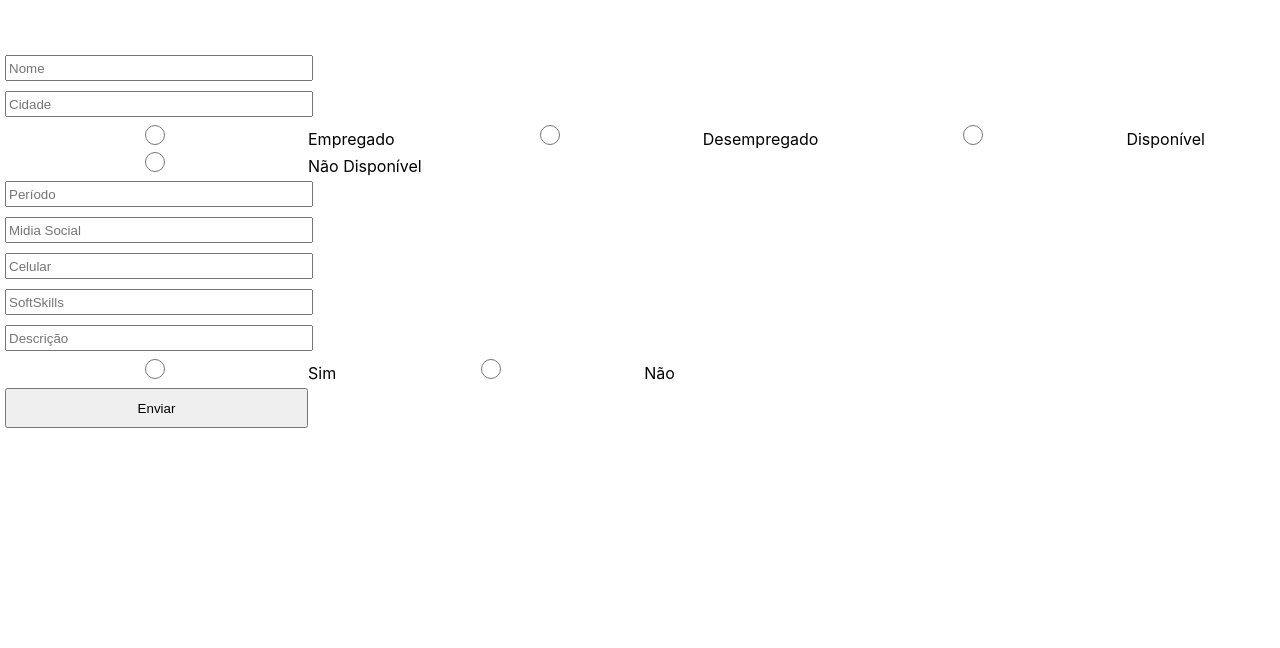
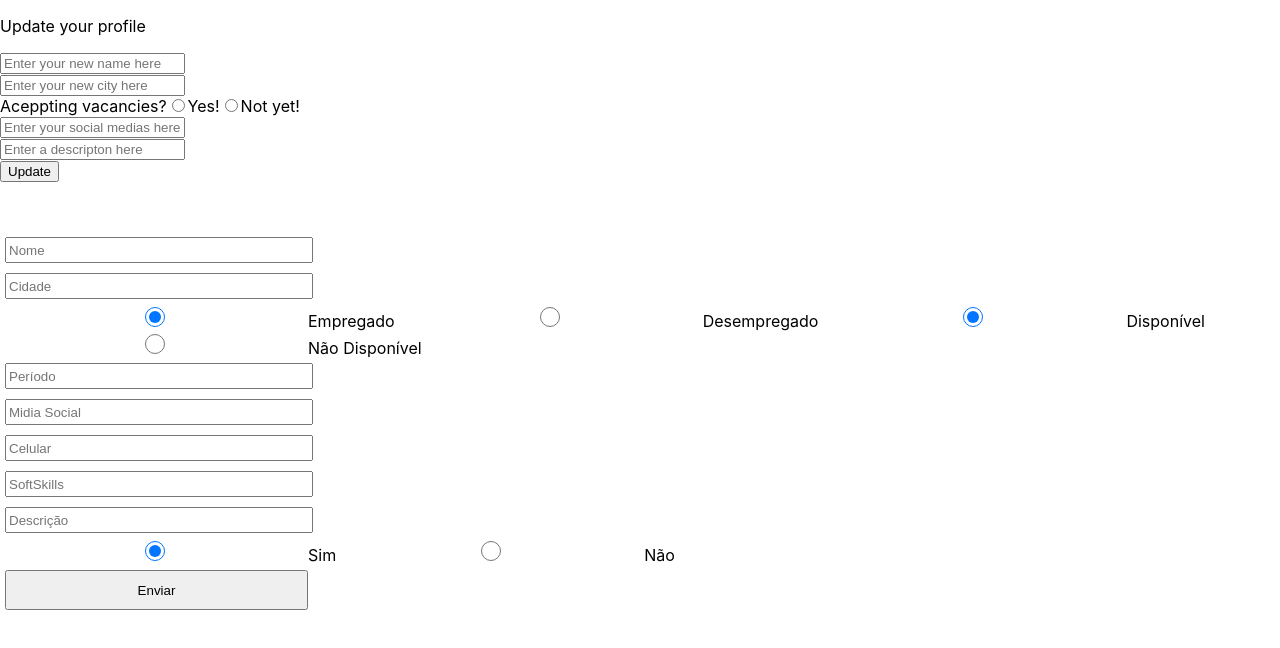
Before and after one commit to arv1983/Projeto-Panelinha-Colegio, a React (Create React App) app: page /users in a window 1280 px wide. Shown: the top 648 px of the page. Built offline with nearby package versions, Linux system fonts and the light colour scheme.

Commit message:
fix:(UpProfileDev)

```diff
--- a/src/App.js
+++ b/src/App.js
@@ -1,5 +1,6 @@
 
 import CreateProfileDev from './components/CreateProfileDev';
+import Routes from './routes';
 
 
 
@@ -8,8 +9,7 @@ function App() {
   return (
     <div className="App">
          <div>
-      <CreateProfileDev/>
-
+          <Routes/>
       </div>
 
 
--- a/src/components/CreateProfileDev/index.js
+++ b/src/components/CreateProfileDev/index.js
@@ -2,120 +2,130 @@ import * as yup from "yup";
 import { useForm } from "react-hook-form";
 import { yupResolver } from "@hookform/resolvers/yup";
 import { useState } from "react";
-import {Container} from "./styles"
+import { Container } from "./styles";
+import api from "../../services/api";
+import { User } from "../../providers/UserProvider";
 
-const CreateProfileDev= () => {
-  const token = useState(()=>{
+const CreateProfileDev = () => {
+  const { id } = User();
+  const token = useState(() => {
     const localToken = localStorage.getItem("token") || "";
-    if(!localToken){
+    if (!localToken) {
       return "";
     }
+    console.log(localToken)
     return JSON.parse(localToken);
 
-  })
-
-
-
+  });
 
   const schema = yup.object().shape({
-     name: yup.string().max(40).required(),
+    name: yup.string().max(100).required(),
     city: yup.string().max(20).required(),
-     have_job:yup.boolean("The value must be boolean")
+    have_job: yup
+      .boolean("The value must be boolean")
       .required("Required field")
       .nullable(),
-     avaliable_job:yup.boolean("The value must be boolean")
+    avaliable_job: yup
+      .boolean("The value must be boolean")
       .required("Required field")
       .nullable(),
     quarter: yup.string().max(1),
-     social_medias:yup.string().max(25),
-     cellPhone:yup.string().max(12).required(),
-     softSkills:yup.string(),
-     description:yup.string().max(400).required(),
-     is_coach:yup.boolean("The value must be boolean")
+    social_medias: yup.string().max(25),
+    cellPhone: yup.string().max(12).required(),
+    softSkills: yup.string(),
+    description: yup.string().max(400).required(),
+    is_coach: yup
+      .boolean("The value must be boolean")
       .required("Required field")
-     .nullable()
-
+      .nullable(),
   });
 
-  const{register,handleSubmit, formState:{errors}} = useForm({
-        // resolver:yupResolver(schema)
+  const {
+    register,
+    handleSubmit,
+    formState: { errors },
+  } = useForm({
+    resolver: yupResolver(schema),
   });
 
+  const handleCreate = (data) => {
+    api
+      .patch(`/users/${id}`, data, {
+        headers: {
+          Authorization: `Bearer ${token}`,
+        },
+      })
+      .then((res) => console.log(res)).catch((e) => console.log(e));
 
-const handleCreate=(data)=>{
-// api.patch("endereço", data, {headers:{
-//   Authorization: `Bearer ${token}`
-// }}).then(res=>console.log(res).catch(e=>console.log(e)));
-console.log(data);
-}
-
-
+  };
 
   return (
-    <>
     <Container>
-      <form onSubmit={handleSubmit(e=>console.log(e))}>
-
+      <form onSubmit={handleSubmit(handleCreate)}>
         <div>
-        <input {...register("name")} placeholder="Nome"/>
+          <input {...register("name")} placeholder="Nome" />
         </div>
 
         <div>
-        <input {...register("city")} placeholder="Cidade"/>
+          <input {...register("city")} placeholder="Cidade" />
         </div>
 
+        <input
+          {...register("have_job")}
+          type="radio"
+          value={true}
+          defaultChecked
+        />
+        <label>Empregado</label>
+        <input {...register("have_job")} type="radio" value={false} />
+        <label>Desempregado</label>
 
-        <input  {...register("have_job")}type="radio"  value="true" />
-         <label>Empregado</label>
-        <input   {...register("have_job")} type="radio" value="false"/>
-          <label >Desempregado</label>
-
-
-        <input  {...register("avaliable_job")}type="radio"  value="true" />
+        <input
+          {...register("avaliable_job")}
+          type="radio"
+          value={true}
+          defaultChecked
+        />
         <label>Disponível</label>
-        <input   {...register("avaliable_job")} type="radio" value="false"/>
-          <label >Não Disponível</label>
+        <input {...register("avaliable_job")} type="radio" value={false} />
+        <label>Não Disponível</label>
 
         <div>
-        <input {...register("quarter")} placeholder="Período"/>
+          <input {...register("quarter")} placeholder="Período" />
         </div>
 
         <div>
-        <input {...register("social_medias")} placeholder="Midia Social"/>
+          <input {...register("social_medias")} placeholder="Midia Social" />
         </div>
 
         <div>
-        <input {...register("cellPhone")} placeholder="Celular"/>
+          <input {...register("cellPhone")} placeholder="Celular" />
         </div>
 
         <div>
-        <input {...register("softSkills")} placeholder="SoftSkills"/>
+          <input {...register("softSkills")} placeholder="SoftSkills" />
         </div>
 
         <div>
-        <input {...register("description")} placeholder="Descrição"/>
+          <input {...register("description")} placeholder="Descrição" />
         </div>
 
-
-        <input  {...register("is_coach")}type="radio"  value="false"  />
+        <input
+          {...register("is_coach")}
+          type="radio"
+          value={true}
+          defaultChecked
+        />
         <label>Sim</label>
-        <input   {...register("is_coach")} type="radio" value="true"/>
-          <label >Não</label>
+        <input {...register("is_coach")} type="radio" value={false} />
+        <label>Não</label>
 
         <div>
           <button type="submit">Enviar </button>
         </div>
-
       </form>
     </Container>
-
-
-
-
-    </>
   );
 };
 
-
-
 export default CreateProfileDev;
--- a/src/components/Login/index.js
+++ b/src/components/Login/index.js
@@ -23,7 +23,7 @@ const Login = () => {
           JSON.stringify(response.data.accessToken)
         );
         console.log(jwt_decode(localStorage.getItem("token")).user_id);
-        setId(jwt_decode(localStorage.getItem("token")).user_id);
+        setId(jwt_decode(localStorage.getItem("token")).sub);
         history.push("/users");
       })
       .catch((e) => {
--- a/src/components/UpdateUserComp/index.js
+++ b/src/components/UpdateUserComp/index.js
@@ -38,7 +38,7 @@ const UpdateUserComp = () => {
           Authorization: `Bearer ${token}`,
         },
       })
-      .then((res) => console.log(res.data))
+      .then((res) => console.log(res))
       .catch((e) => console.log(e));
 
     reset();
--- a/src/routes/index.js
+++ b/src/routes/index.js
@@ -1,4 +1,5 @@
 import { Switch, Route } from "react-router-dom";
+import CreateProfileDev from "../components/CreateProfileDev";
 import Login from "../components/Login";
 import Register from "../components/Register";
 import UpdateUserComp from "../components/UpdateUserComp";
@@ -12,7 +13,9 @@ const Routes = () => {
       </Route>
       <Route exact path="/users">
         <UpdateUserComp />
+        <CreateProfileDev/>
       </Route>
+
     </Switch>
   );
 };
```
Lines whose indentation alone changed are shown as unchanged.
